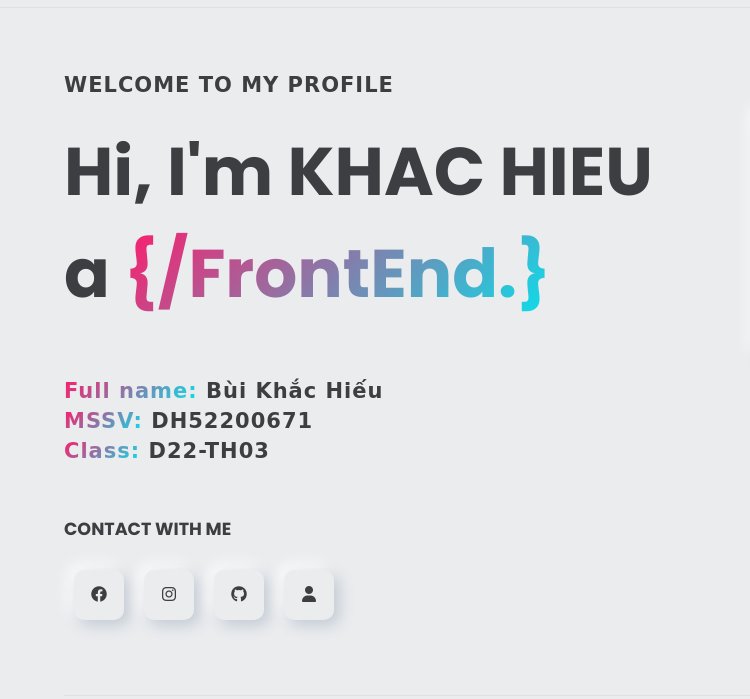
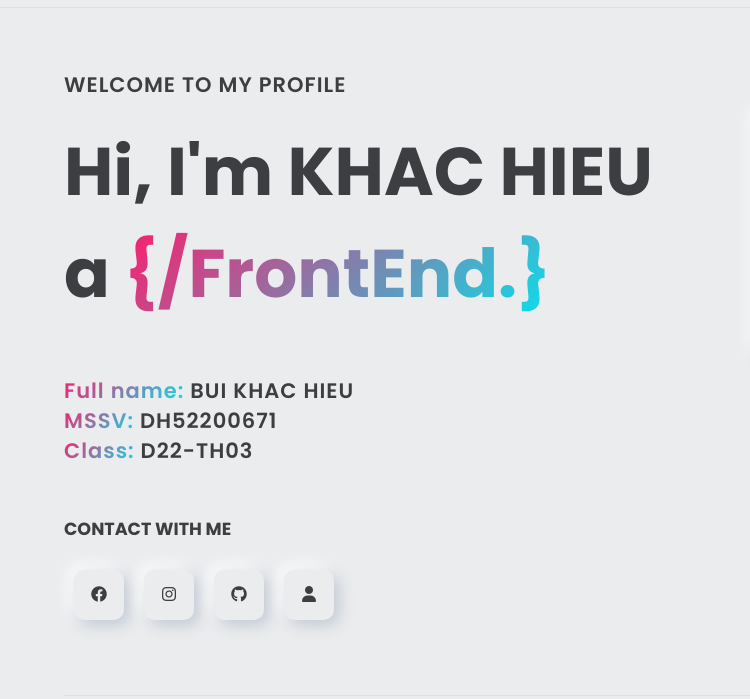
Before and after one commit to LynxJi/buikhachieu.github.io, a plain HTML site: page index.html in a window 1280 px wide. Shown: the part 101-800 px from the top of the page, 0-750 px from the left. Drawn offline with Linux system fonts and the light colour scheme.

Commit message:
push update

```diff
--- a/index.html
+++ b/index.html
@@ -44,7 +44,7 @@
                     </div>
                 </h1>
                 <p></br>
-                   <span> Full name:</span> Bùi Khắc Hiếu</br>
+                   <span> Full name:</span> BUI KHAC HIEU</br>
                    <span> MSSV:</span> DH52200671</br>
                    <span>Class:</span> D22-TH03
                 </p>
--- a/style.css
+++ b/style.css
@@ -93,7 +93,7 @@ header ul li{
     padding-right: 50px;
 }
 .banner .content p{
-    font-family: 'DT PhuDu', cursive;
+    font-family: 'Poppins', cursive;
     letter-spacing: 1px;
     line-height: 30px;
     font-size: 1.4em;
```
